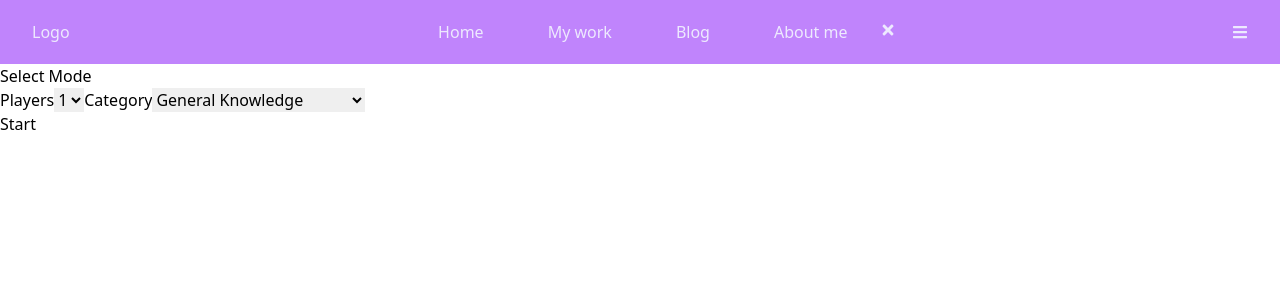
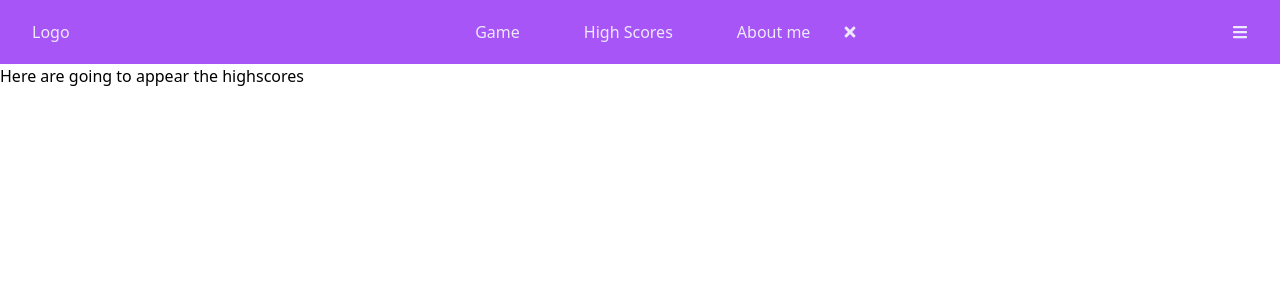
Before and after one commit to RamMaths/QuizGame, a React (Vite) app: page /QuizGame/highscores in a window 1280 px wide. Shown: the top 300 px of the page. Built offline with nearby package versions, Linux system fonts and the light colour scheme.

Commit message:
react-router implemented

```diff
--- a/package.json
+++ b/package.json
@@ -17,6 +17,7 @@
     "react": "^18.2.0",
     "react-dom": "^18.2.0",
     "react-icons": "^4.8.0",
+    "react-router-dom": "^6.11.2",
     "react-usestateref": "^1.0.8"
   },
   "devDependencies": {
--- a/src/App.jsx
+++ b/src/App.jsx
@@ -1,15 +1,21 @@
 import React, { lazy } from 'react';
-import Navbar from './Navbar/Navbar';
+import { BrowserRouter, Routes, Route } from 'react-router-dom';
 import './index.css';
+import { About, HighScores, SharedComponents } from './Pages';
 const Game = lazy(() => import('./Game/Game'));
 
 
 function App() {
   return(
-    <>
-      <Navbar/>
-      <Game/>
-    </>
+    <BrowserRouter>
+      <Routes>
+        <Route path='/QuizGame' element={<SharedComponents/>}>
+          <Route index element={<Game/>}/>
+          <Route path='highscores' element={<HighScores/>}/>
+          <Route path='about' element={<About/>}/>
+        </Route>
+      </Routes>
+    </BrowserRouter>
   );
 
 };
--- a/src/Navbar/Navbar.css
+++ b/src/Navbar/Navbar.css
@@ -9,8 +9,16 @@
     justify-content: space-between;
     padding: 0 2rem;
     height: 4rem;
-    @apply bg-purple-400;
+    @apply bg-purple-500;
     @apply text-violet-100;
+  }
+
+  header nav {
+    display: flex;
+    flex-direction: row;
+    margin: 2;
+    align-items: center;
+    justify-content: center;
   }
 
   nav a {
@@ -22,7 +30,14 @@
     @apply text-violet-200;
   }
 
-  header .nav-btn  {
+  .other {
+    visibility: hidden;
+    opacity: 0;
+    font-size: 1.5rem;
+  }
+
+  nav .nav-btn  {
+    display: none;
     padding: 5px;
     cursor: pointer;
     background: transparent;
@@ -41,6 +56,12 @@
     }
 
     header .nav-btn {
+      display: block;
+      visibility: visible;
+      opacity: 1;
+    }
+
+    .other {
       visibility: visible;
       opacity: 1;
     }
@@ -49,7 +70,7 @@
       position: fixed;
       top: 0;
       left: 0;
-      height: 40vh;
+      height: 35vh;
       width: 100%;
       display: flex;
       flex-direction: column;
--- a/src/Navbar/Navbar.jsx
+++ b/src/Navbar/Navbar.jsx
@@ -1,5 +1,6 @@
 import { useRef, memo } from 'react';
 import { FaBars, FaTimes } from 'react-icons/fa';
+import { Link } from 'react-router-dom';
 import './Navbar.css';
 
 const Navbar = () => {
@@ -15,16 +16,15 @@ const Navbar = () => {
       <div className="upper">
         <h3>Logo</h3>
       </div>
-      <nav ref={navRef}>
-        <a href="/#">Home</a>
-        <a href="/#">My work</a>
-        <a href="/#">Blog</a>
-        <a href="/#">About me</a>
+      <nav ref={navRef} className="">
+        <Link to='/QuizGame'>Game</Link>
+        <Link to='/QuizGame/highscores'>High Scores</Link>
+        <Link to='/QuizGame/about'>About me</Link>
         <button className="nav-btn" onClick={showNavbar}>
               <FaTimes/>
         </button>
       </nav>
-      <button className="nav-btn" onClick={showNavbar}>
+      <button className="nav-btn other" onClick={showNavbar}>
         <FaBars/>
       </button>
     </header>
--- /dev/null
+++ b/src/Pages/About.jsx
@@ -0,0 +1,5 @@
+const About = () => {
+  return <h2>About page</h2>;
+};
+
+export default About;
--- /dev/null
+++ b/src/Pages/HighScores.jsx
@@ -0,0 +1,5 @@
+const HighScores = () => {
+  return <h2>Here are going to appear the highscores</h2>;
+};
+
+export default HighScores;
--- /dev/null
+++ b/src/Pages/SharedComponents.jsx
@@ -0,0 +1,13 @@
+import { Outlet } from "react-router-dom";
+import Navbar from "../Navbar/Navbar";
+
+const SharedComponents = () => {
+  return(
+    <>
+      <Navbar />
+      <Outlet />
+    </>
+  );
+};
+
+export default SharedComponents;
--- /dev/null
+++ b/src/Pages/index.jsx
@@ -0,0 +1,5 @@
+import HighScores from "./HighScores";
+import About from "./About";
+import SharedComponents from "./SharedComponents";
+
+export { HighScores, About, SharedComponents };
```
Also changed, not shown: 1 other file (tests, documents, lock files or other folders).
